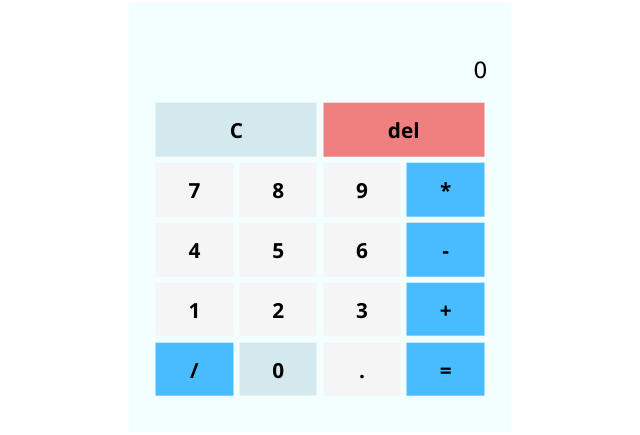
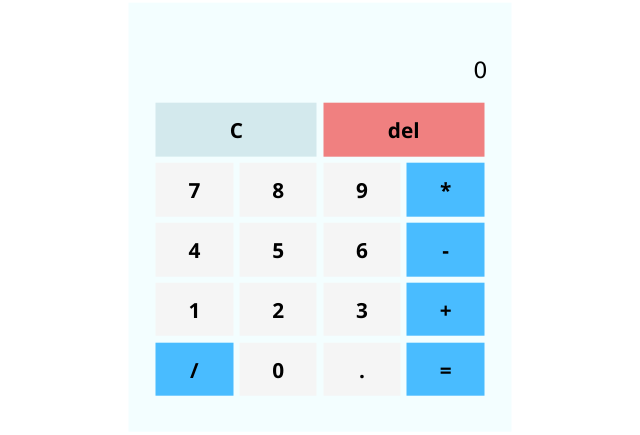
Before and after one commit to thankgodode/calculator, a plain HTML site: page index.html in a window 1280 px wide. Shown: the part 183-618 px from the top of the page, without its empty margins (320-960 px from the left). Drawn offline with Linux system fonts and the light colour scheme.

Commit message:
balablue

```diff
--- a/index.html
+++ b/index.html
@@ -3,7 +3,7 @@
   <head>
     <meta charset="UTF-8" />
     <meta http-equiv="X-UA-Compatible" content="IE=edge" />
-    <meta name="viewport" content="wclassth=device-width, initial-scale=1.0" />
+    <meta name="viewport" content="width=device-width, initial-scale=1.0" />
     <link rel="stylesheet" href="css/styles.css" />
     <title>Calculator</title>
   </head>
@@ -34,9 +34,9 @@
       </div>
       <div class="keys">
         <button class="num" style="background: rgb(73, 188, 255)">/</button>
-        <button class="num" style="background: rgba(200, 227, 231, 0.726)">0</button>
+        <button class="num">0</button>
         <button class="num">.</button>
-        <button class="equate" style="background: rgb(73, 188, 255)">=</button>
+        <button class="equate" style="background: rgb(73, 188, 255)" >=</button>
       </div>
     </main>
     <script src="js/main.js"></script>
```
Also changed, not shown: 1 other file.
